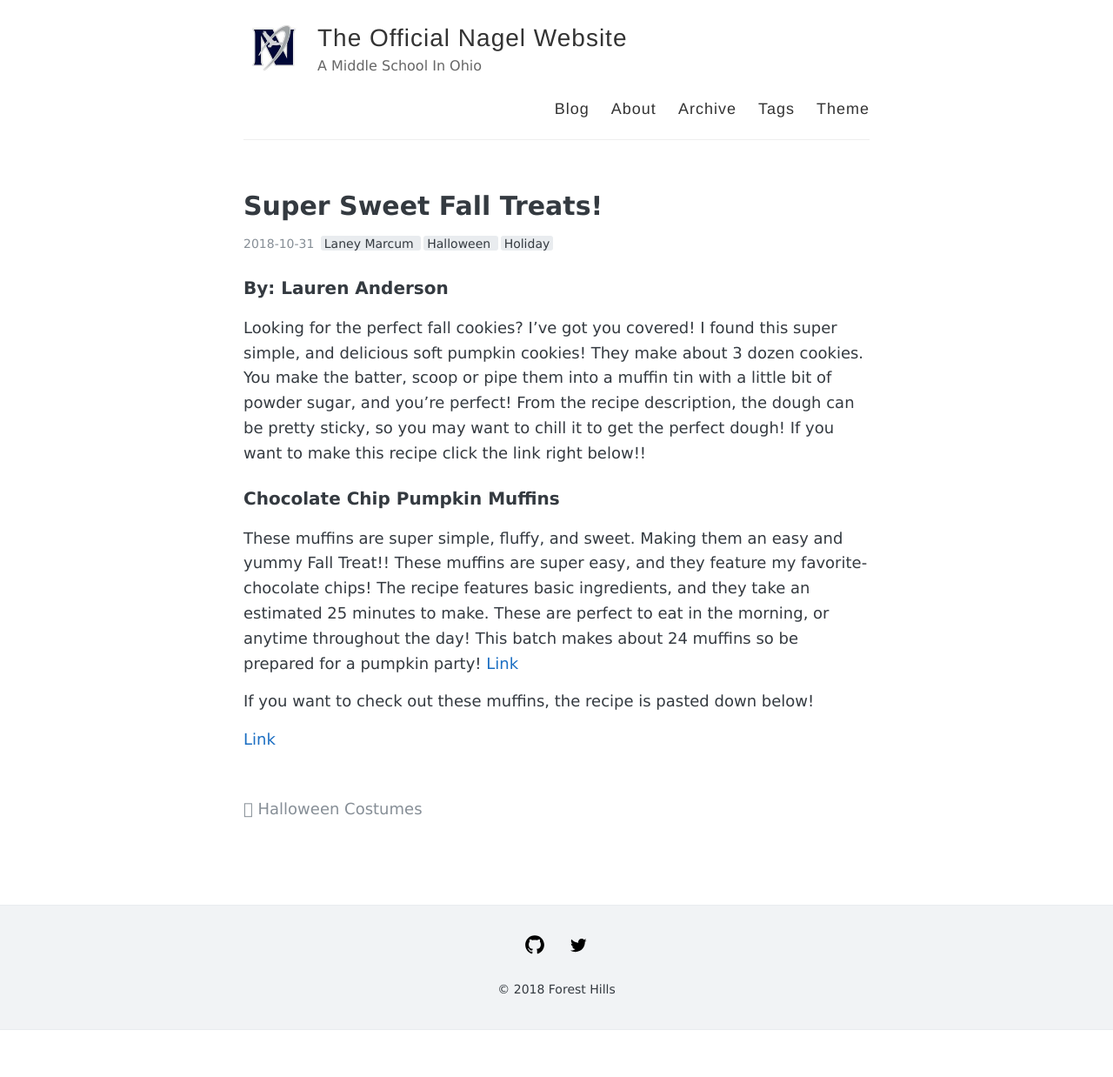
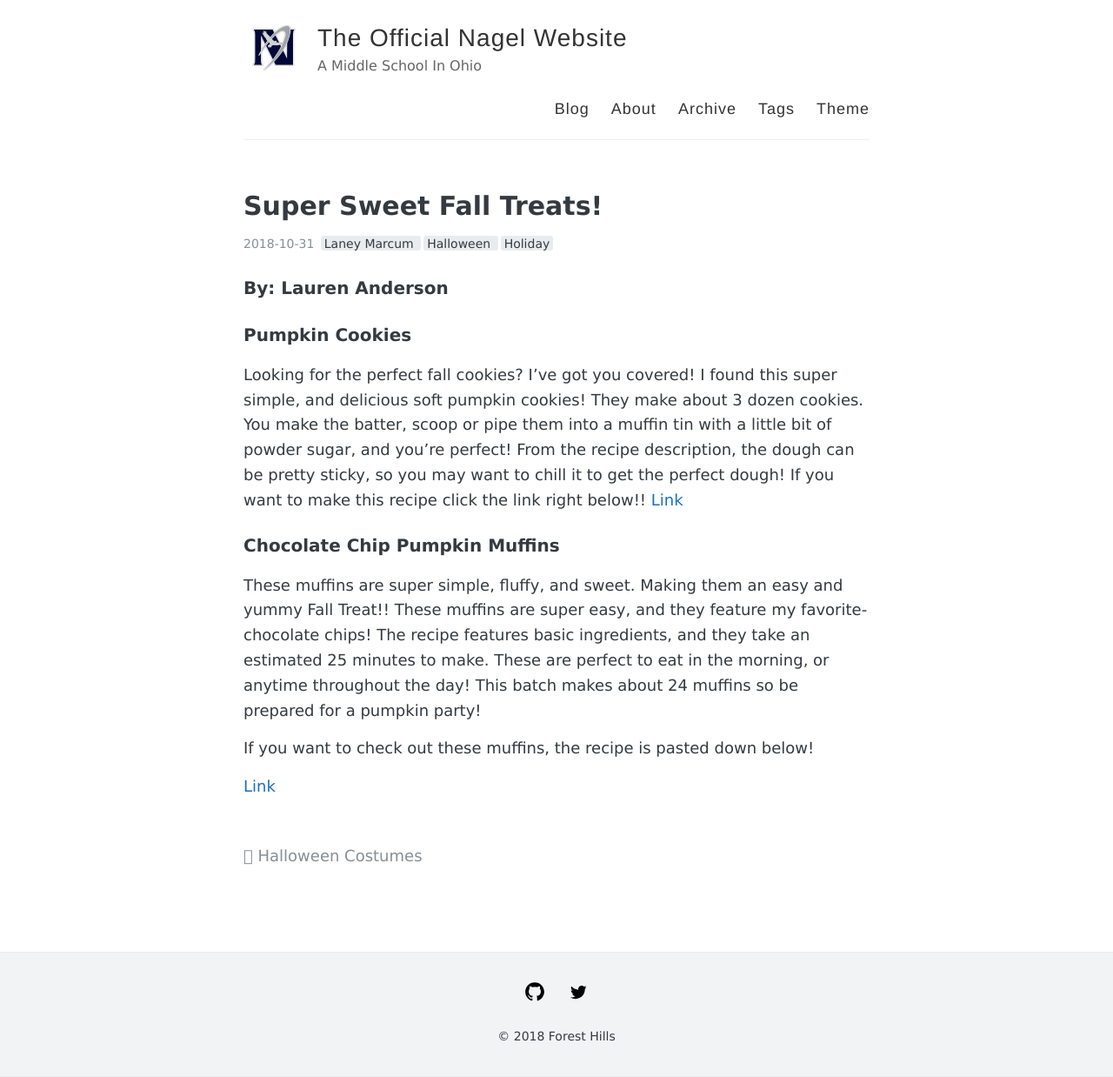
Before and after one commit to FHSD-Nagel-Journalist-1/FHSD-Nagel-Journalist-1.github.io, a Jekyll site: the page built from _posts/2018-10-31-treats.md, in a window 1280 px wide. Shown: the whole page at 87% size. Built offline with Jekyll 4.4.1, drawn with Linux system fonts in a browser that asks for light colours; before the commit the page ends 1184 px from its top, so only the background shows below that.

Commit message:
Update 2018-10-31-treats.md

```diff
--- a/_posts/2018-10-31-treats.md
+++ b/_posts/2018-10-31-treats.md
@@ -10,14 +10,15 @@ tags:
 
 ### By: Lauren Anderson
 
+### Pumpkin Cookies
 
 Looking for the perfect fall cookies? I’ve got you covered! I found this super simple, and delicious soft pumpkin cookies! They make about 3 dozen cookies. You make the batter,  scoop or pipe them into a muffin tin with a little bit of powder sugar, and you're perfect! From the recipe description, the dough can be pretty sticky, so you may want to chill it to get the perfect dough!
 If you want to make this recipe click the link right below!!
-
+<a href="https://lovelylittlekitchen.com/soft-pumpkin-cookies/">Link</a>
 ### Chocolate Chip Pumpkin Muffins
 
 These muffins are super simple, fluffy, and sweet. Making them an easy and yummy Fall Treat!! These muffins are super easy, and they feature my favorite- chocolate chips! The recipe features basic ingredients, and they take an estimated 25 minutes to make.  These are perfect to eat in the morning, or anytime throughout the day! This batch makes about 24 muffins so be prepared for a pumpkin party!
-  <a href="https://lovelylittlekitchen.com/soft-pumpkin-cookies/">Link</a>
+
 
 If you want to check out these muffins, the recipe is pasted down below!
 
```
